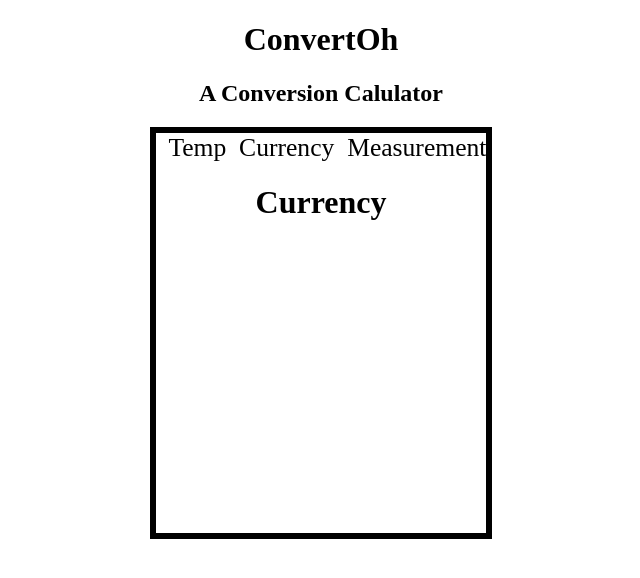
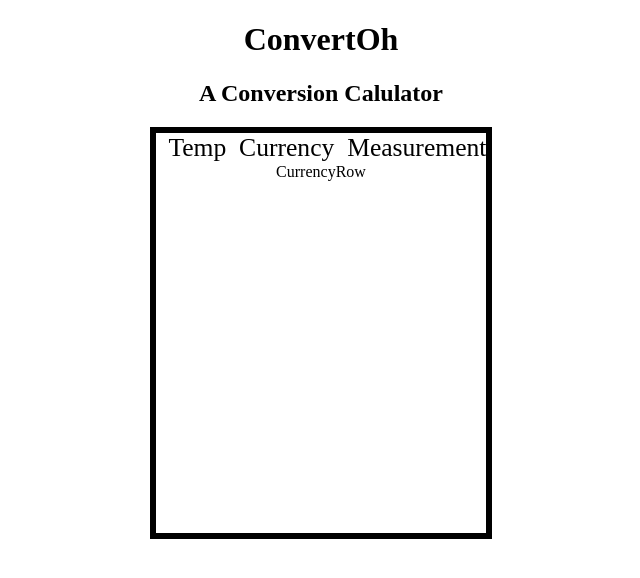
Before and after one commit to StudentCZ/ConvertOh, a React (Create React App) app: page / in a window 1280 px wide. Both pictures are taken after a click on the item "Currency". Shown: the top 578 px of the page, without its empty margins (319-959 px from the left). Built offline with nearby package versions, Linux system fonts and the light colour scheme.

Commit message:
added a currencyRow component

```diff
--- a/src/Currency.js
+++ b/src/Currency.js
@@ -1,7 +1,12 @@
 import React from 'react';
+import CurrencyRow from './CurrencyRow';
 
 function Currency() {
-  return <h1>Currency</h1>;
+  return (
+    <>
+      <CurrencyRow />
+    </>
+  );
 }
 
 export default Currency;
--- /dev/null
+++ b/src/CurrencyRow.js
@@ -0,0 +1,7 @@
+import React from 'react';
+
+function CurrencyRow() {
+  return <div>CurrencyRow</div>;
+}
+
+export default CurrencyRow;
```
